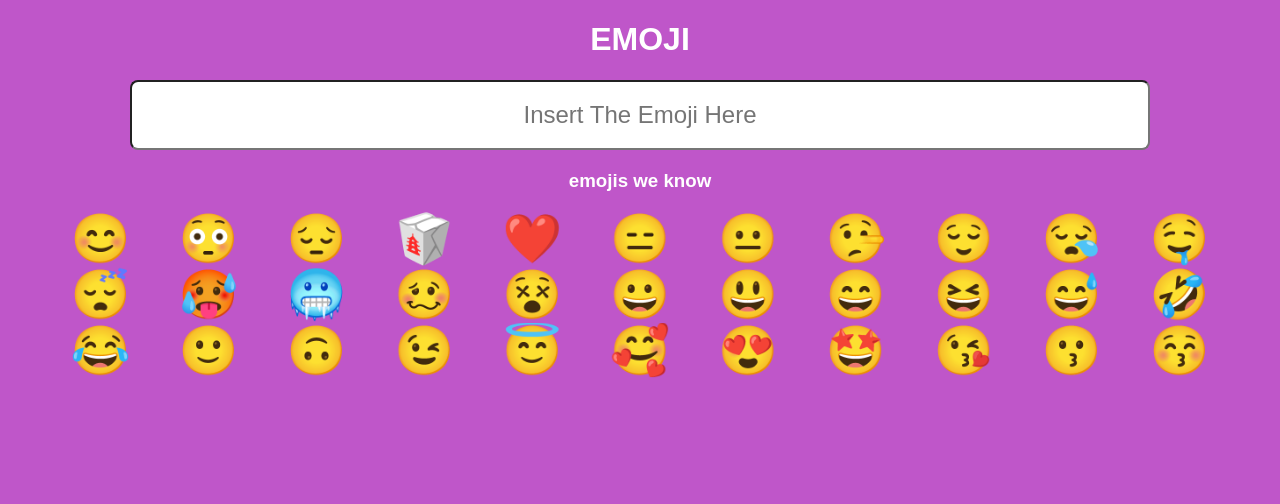
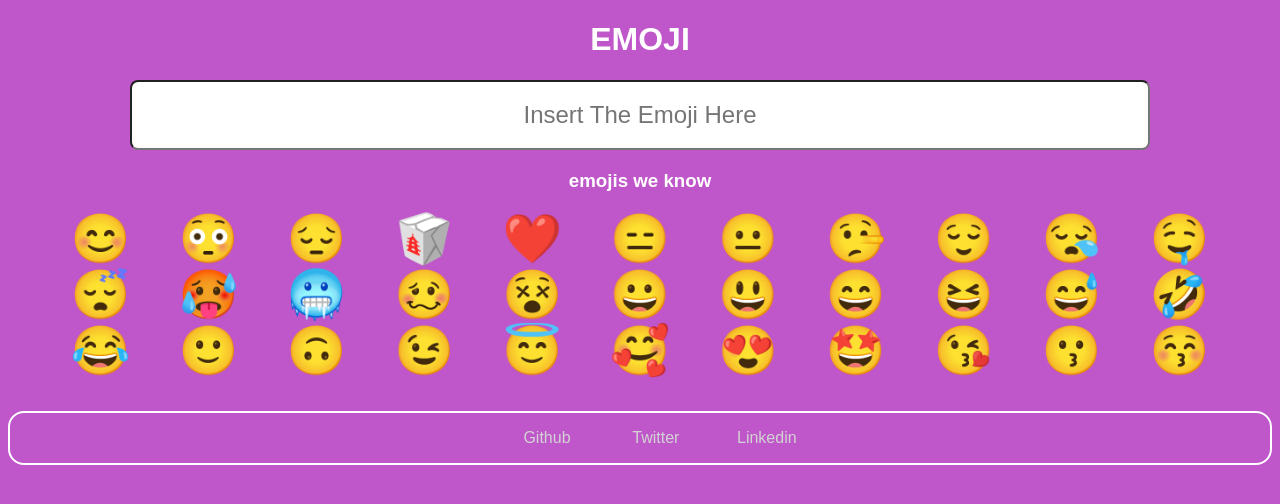
Before and after one commit to dushyant2901/emoji, a React (Create React App) app: page / in a window 1280 px wide. Shown: the top 504 px of the page. Built offline with nearby package versions, Linux system fonts and the light colour scheme.

Commit message:
added social links

```diff
--- a/src/App.js
+++ b/src/App.js
@@ -88,6 +88,30 @@ export default function App() {
           </span>
         );
       })}
+
+      <div className="links">
+        <ul className="list-unbulleted-list">
+          <li className="list-item-inline">
+            <a className="link" href="https://github.com/dushyant2901">
+              Github
+            </a>
+          </li>
+          <li className="list-item-inline">
+            <a className="link" href="https://twitter.com/DushyantPS">
+              {" "}
+              Twitter
+            </a>
+          </li>
+          <li className="list-item-inline">
+            <a
+              className="link"
+              href="https://in.linkedin.com/in/dushyant-pratap-singh-04b24619b"
+            >
+              Linkedin
+            </a>
+          </li>
+        </ul>{" "}
+      </div>
     </div>
   );
 }
--- a/src/styles.css
+++ b/src/styles.css
@@ -5,3 +5,24 @@
 body {
   background-color: #bf56c9;
 }
+.links {
+  margin-top: 2rem;
+  border: 2px solid white;
+
+  border-radius: 1rem;
+}
+.link {
+  text-decoration: none;
+  box-sizing: border-box;
+  padding: 0.5rem 1rem;
+  margin: 0rem 0.3rem;
+  color: lightgray;
+}
+
+.list-unbulleted-list {
+  list-style: none;
+}
+.list-item-inline {
+  display: inline;
+  padding: 0rem 0.5rem;
+}
```
